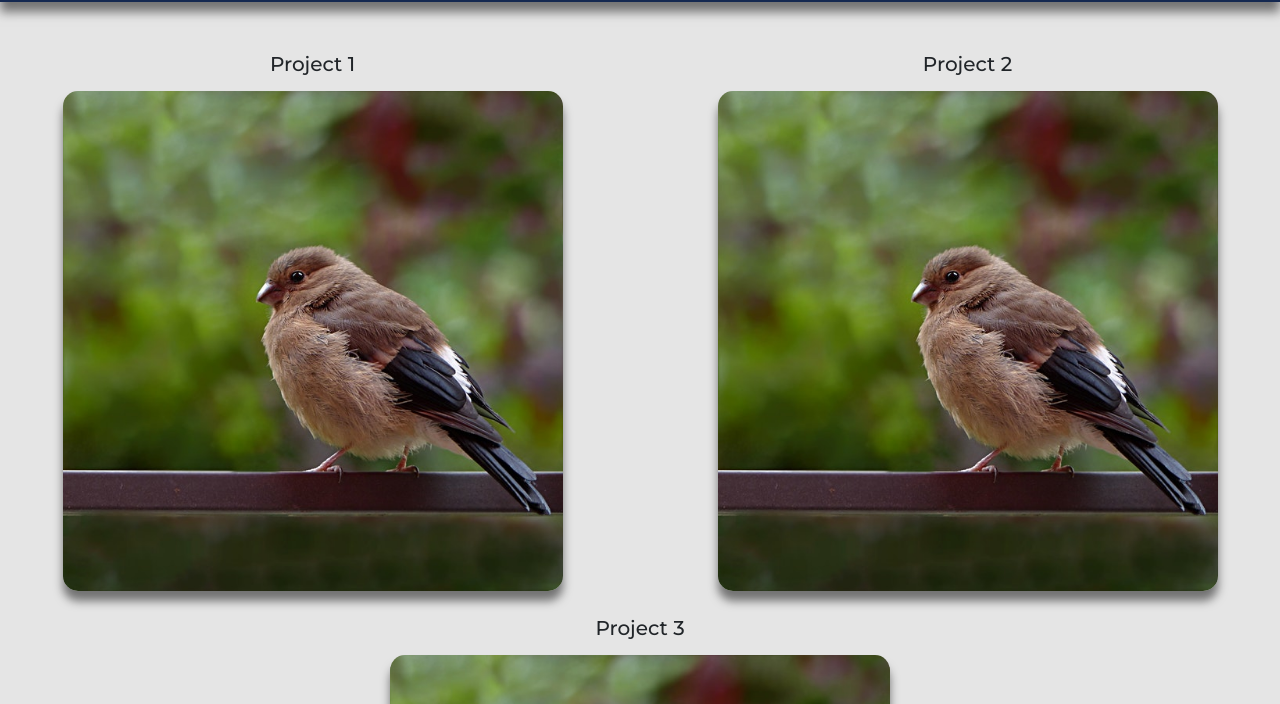
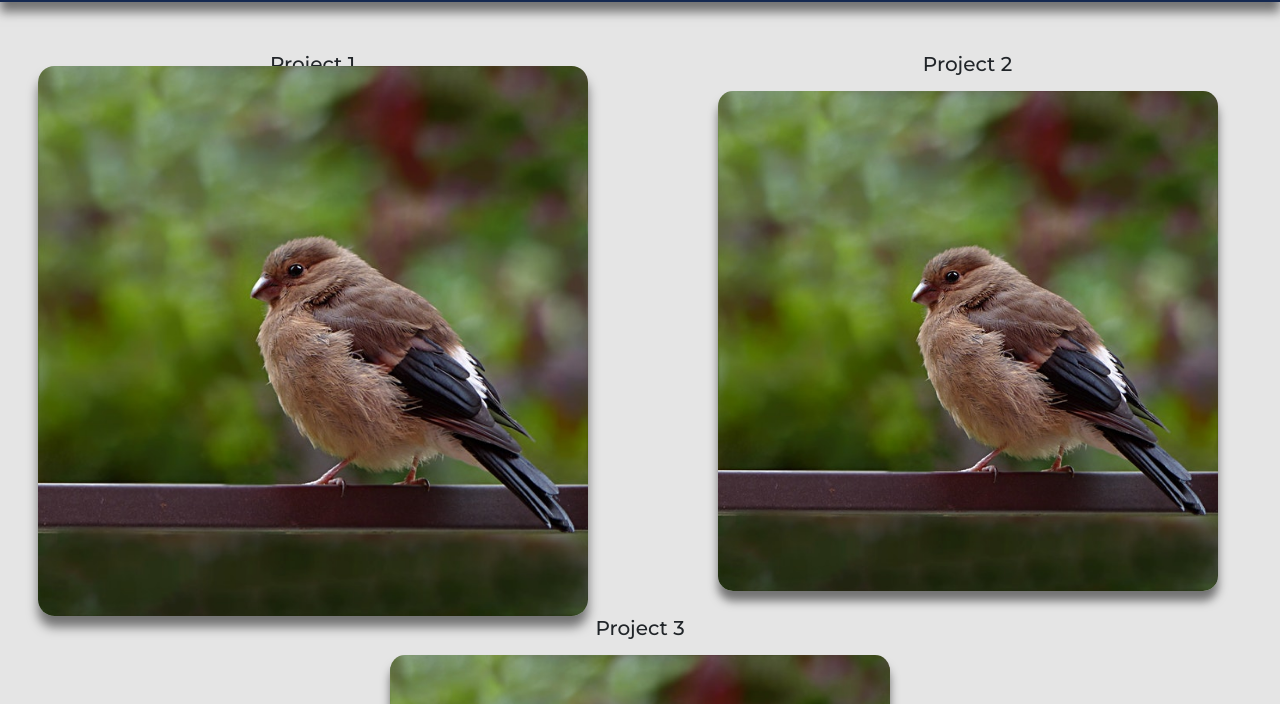
Before and after one commit to ColinJhEdwards/colinjhedwards.github.io, a plain HTML site: page OtherHTML/projects.html in a window 1280 px wide. In both pictures the pointer is over the picture 312 px from the left and 436 px from the top of the page. Shown: the part 96-800 px from the top of the page. Drawn offline with nearby package versions, Linux system fonts and the light colour scheme.

Commit message:
Added a transform:scale when hovering over images on projects page

```diff
--- a/style.css
+++ b/style.css
@@ -162,7 +162,6 @@ a:hover {
 .projects {
   min-height: 90vh;
   background-color: #e5e5e5;
-  /* background: linear-gradient(rgba(0, 0, 0, 0.3), rgba(0, 0, 0, 0)); */
 }
 
 .row {
@@ -178,6 +177,11 @@ a:hover {
   box-shadow: 0px 10px 10px rgb(0, 0, 0, 0.5);
   border-radius: 15px;
   margin-bottom: 1.5rem;
+  transition: all ease 0.5s;
+}
+
+.row img:hover {
+  transform: scale(1.1);
 }
 
 .row h2 {
@@ -281,5 +285,5 @@ footer {
 
 /* Media queries */
 
-@media screen and (min-width: 1550px) {
+@media screen and (min-width: 990px) {
 }
```
